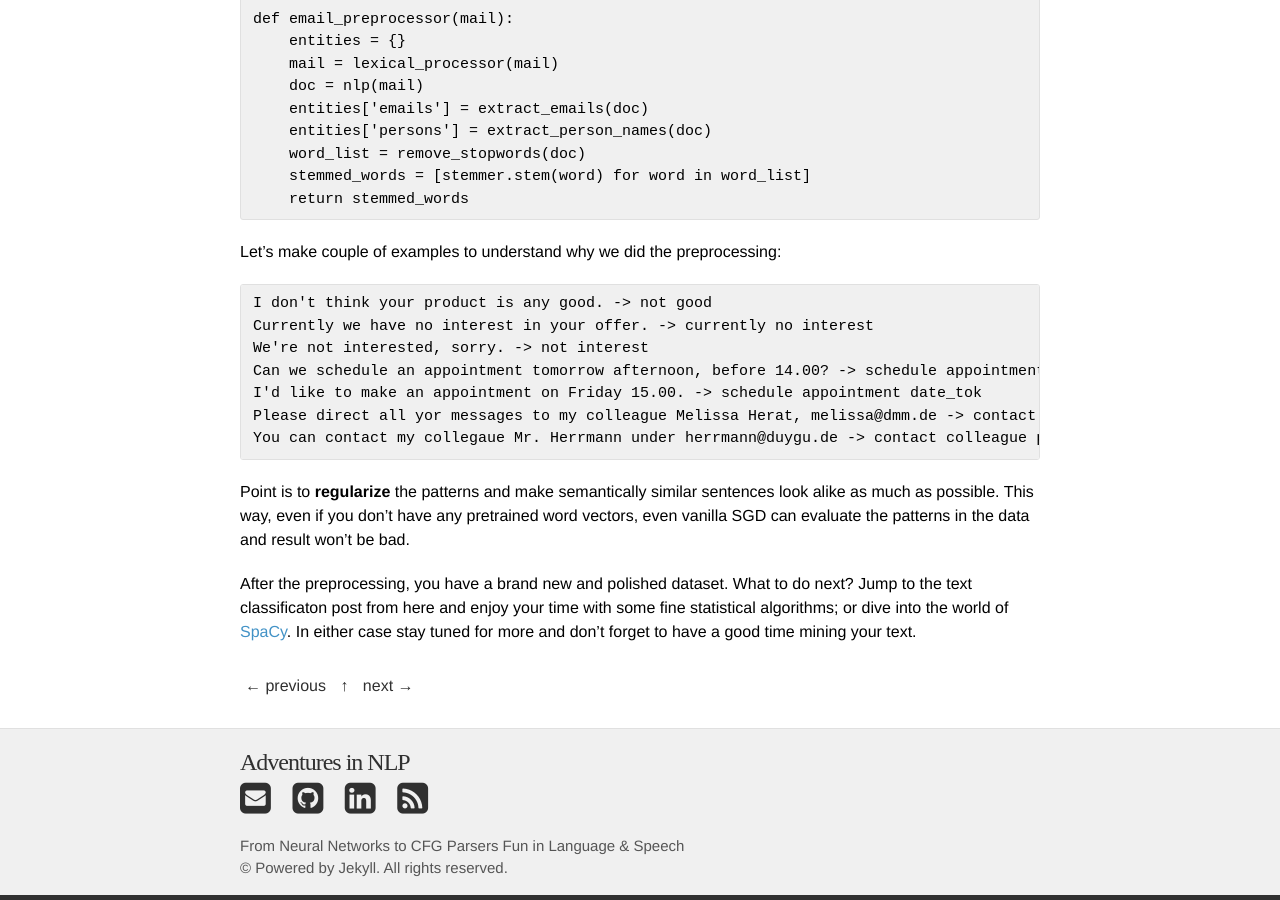
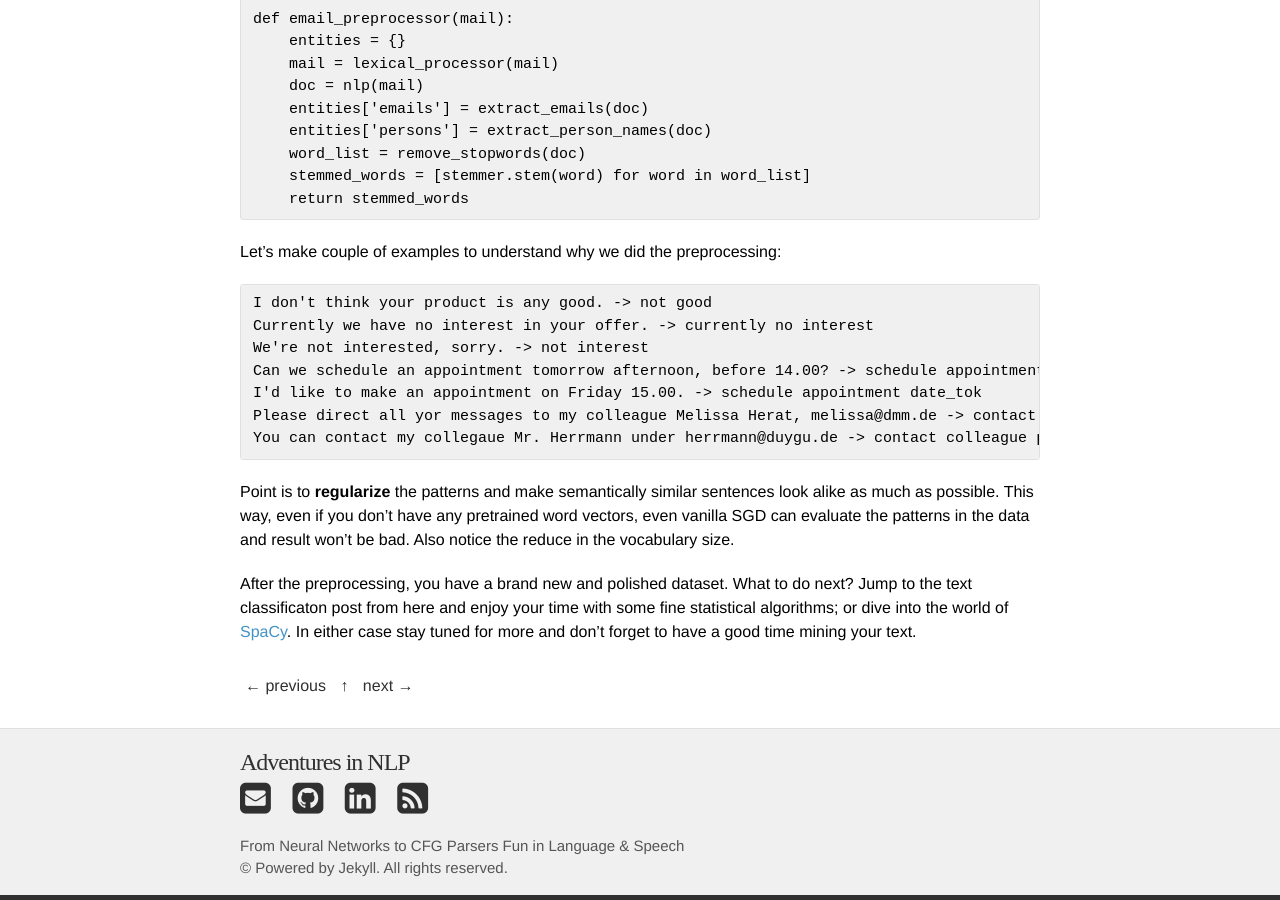
Before and after one commit to DuyguA/DuyguA.github.io, a Jekyll site: the page built from _posts/2018-3-5-chatbot-nlu-series-I.md, in a window 1280 px wide and 900 px high, scrolled down 3456 px. Built offline with Jekyll 4.4.1, drawn with Linux system fonts in a browser that asks for light colours; nearby versions of some CDN libraries; some web fonts are replaced.

Commit message:
vocab suze

````diff
--- a/_posts/2018-3-5-chatbot-nlu-series-I.md
+++ b/_posts/2018-3-5-chatbot-nlu-series-I.md
@@ -146,6 +146,6 @@ Please direct all yor messages to my colleague Melissa Herat, melissa@dmm.de ->
 You can contact my collegaue Mr. Herrmann under herrmann@duygu.de -> contact colleague person_tok email_tok
 ```
 
-Point is to **regularize** the patterns and make semantically similar sentences look alike as much as possible. This way, even if you don't have any pretrained word vectors, even vanilla SGD can evaluate the patterns in the data and result won't be bad.
+Point is to **regularize** the patterns and make semantically similar sentences look alike as much as possible. This way, even if you don't have any pretrained word vectors, even vanilla SGD can evaluate the patterns in the data and result won't be bad. Also notice the reduce in the vocabulary size.
 
 After the preprocessing, you have a brand new and polished dataset. What to do next? Jump to the text classificaton post from here and enjoy your time with some fine statistical algorithms; or dive into the world of [SpaCy](https://spacy.io/). In either case stay tuned for more and don't forget to have a good time mining your text.
````
